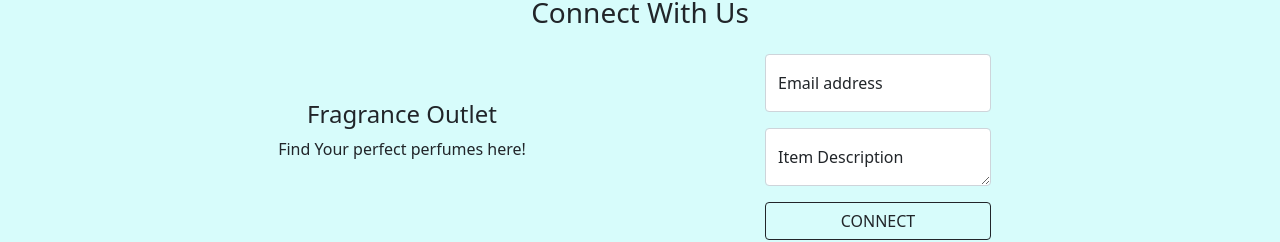
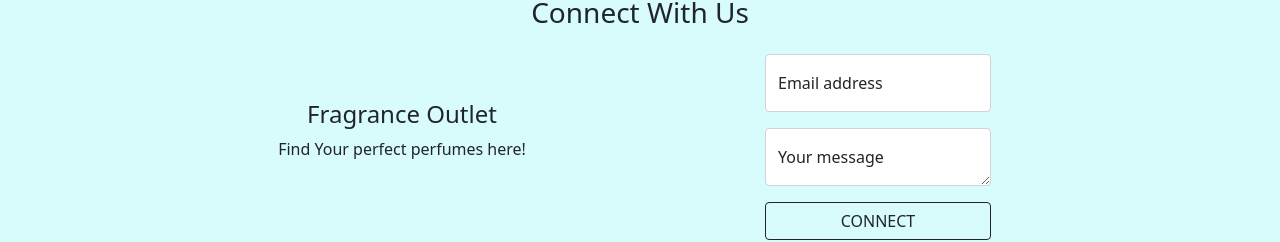
Before and after one commit to SJMormo/warehouse-management-client, a React (Create React App) app: page / in a window 1280 px wide. Shown: the part 939-1181 px from the top of the page. Built offline with nearby package versions, Linux system fonts and the light colour scheme; no server answers.

Commit message:
readme file updated

```diff
--- a/src/components/ConnectWithUs/ConnectWithUs.js
+++ b/src/components/ConnectWithUs/ConnectWithUs.js
@@ -1,6 +1,5 @@
 import React from 'react';
 import { Button, Col, FloatingLabel, Form, Row } from 'react-bootstrap';
-import { Link } from 'react-router-dom';
 import { toast } from 'react-toastify';
 import 'react-toastify/dist/ReactToastify.css';
 
@@ -27,8 +26,8 @@ const ConnectWithUs = () => {
                             <FloatingLabel controlId="floatingInput" label="Email address" className="mb-3">
                                 <Form.Control type="email" placeholder="Enter email" required />
                             </FloatingLabel>
-                            <FloatingLabel controlId="floatingInput" label="Item Description" className="mb-3">
-                                <Form.Control as="textarea" type="text" placeholder="Item Description" required />
+                            <FloatingLabel controlId="floatingInput" label="Your message" className="mb-3">
+                                <Form.Control as="textarea" type="text" placeholder="Your message" />
                             </FloatingLabel>
                             <Button className='w-100' variant="outline-dark" type="submit">
                                 CONNECT
```
Also changed, not shown: 1 other file (tests, documents, lock files or other folders).
